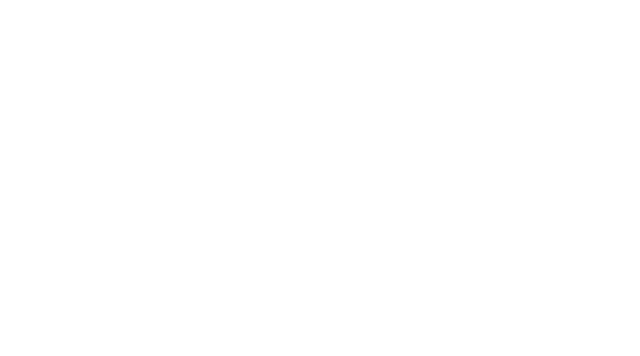
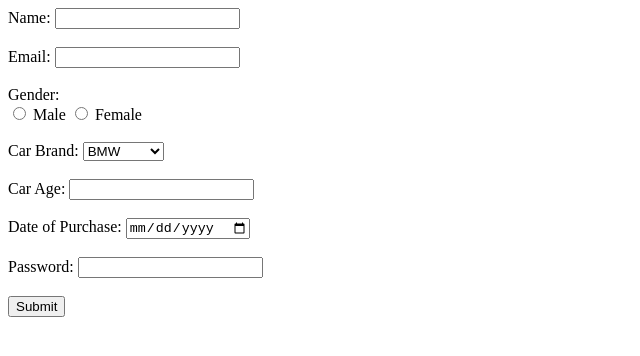
Before and after one commit to acciojob/car-insurance-form-Utkarsh-sin, a website: page main.html in a window 1280 px wide. Shown: the whole page, without its empty margins (0-640 px from the left). Drawn offline with Linux system fonts and the light colour scheme.

Commit message:
created a submission

```diff
--- a/main.html
+++ b/main.html
@@ -8,6 +8,35 @@
 
 <body>
 	<!-- the entire body must be written by student -->
+	<form method="POST">
+    <label for="name">Name:</label>
+    <input type="text" id="name" name="name" required><br><br>
+
+    <label for="email">Email:</label>
+    <input type="email" id="email" name="email" required><br><br>
+
+    <label for="gender">Gender:</label><br>
+    <input type="radio" id="gender" name="gender" value="male" required> Male
+    <input type="radio" id="gender" name="gender" value="female" required> Female<br><br>
+
+    <label for="cars">Car Brand:</label>
+    <select id="cars" name="cars">
+        <option value="BMW">BMW</option>
+        <option value="Audi">Audi</option>
+        <option value="Mercedez">Mercedez</option>
+    </select><br><br>
+
+    <label for="carage">Car Age:</label>
+    <input type="number" id="carage" name="carage" required><br><br>
+
+    <label for="dop">Date of Purchase:</label>
+    <input type="date" id="dop" name="dop" required><br><br>
+
+    <label for="password">Password:</label>
+    <input type="password" id="password" name="password" required><br><br>
+
+    <button type="submit">Submit</button>
+</form>
     <script type="text/javascript" src="./script.js">
 </script>
 
```
